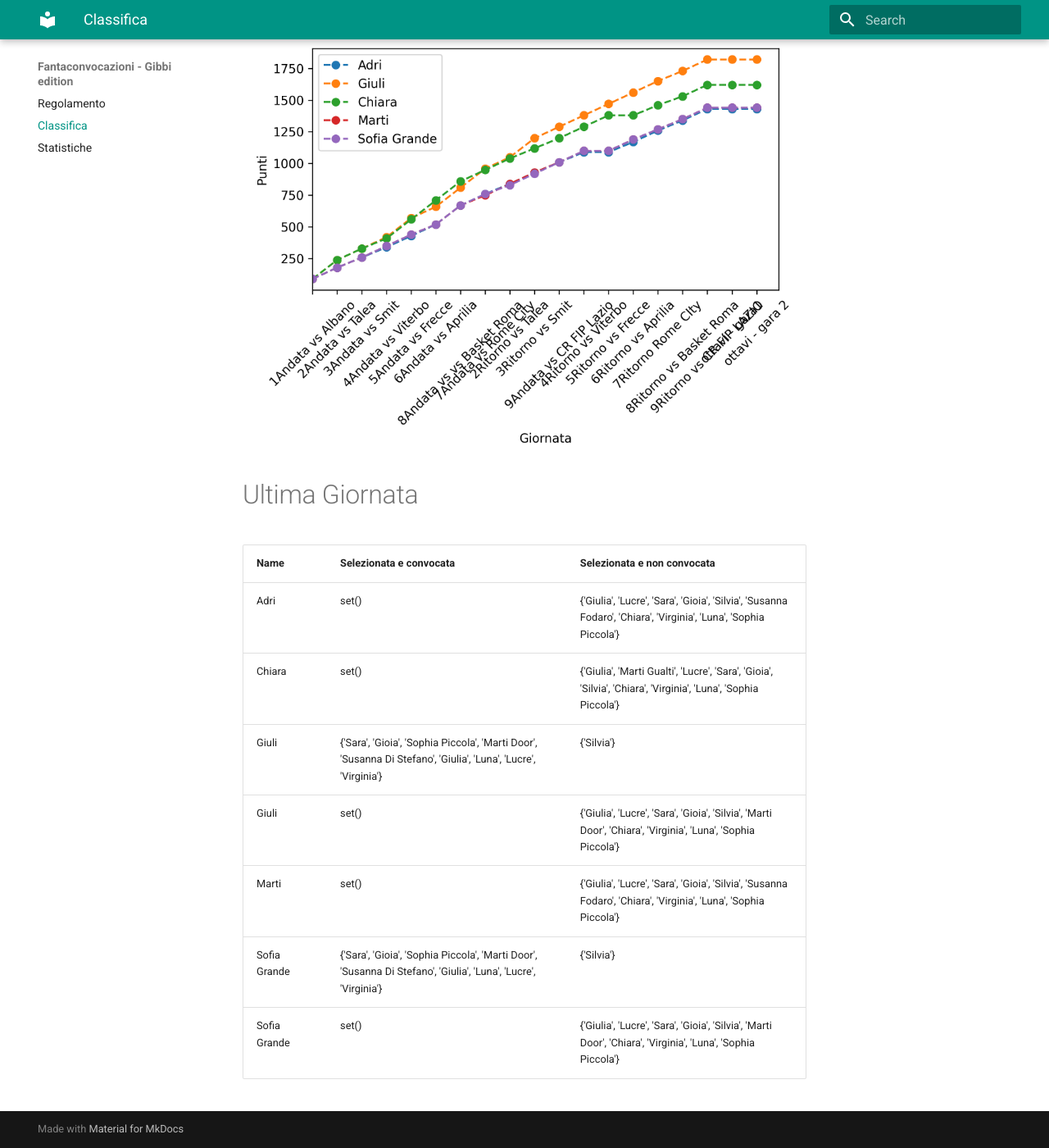
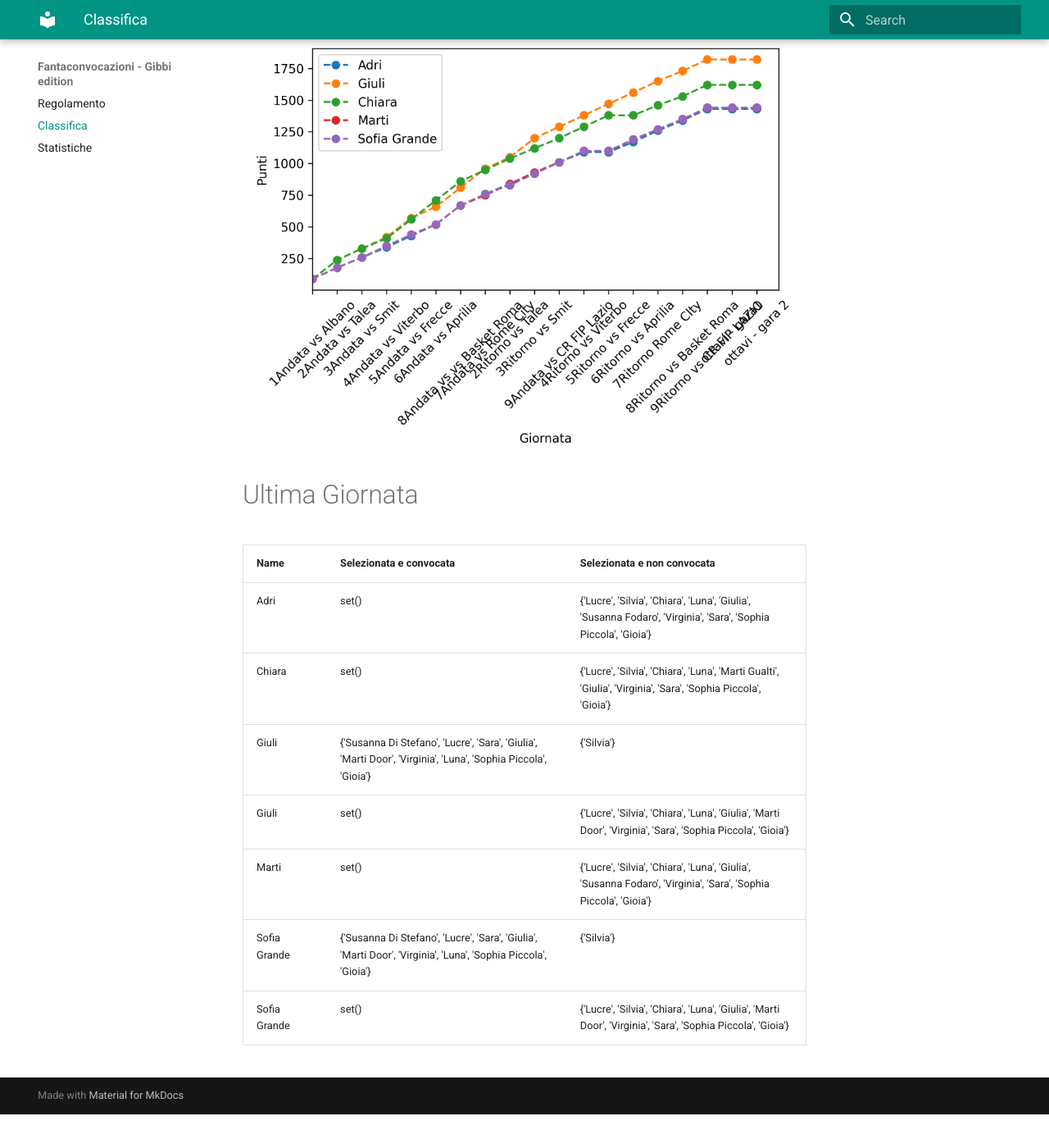
Before and after one commit to martinig94/fantagibbi, an MkDocs documentation site: the page built from docs/Classifica.md, in a window 1280 px wide and 1400 px high, scrolled down 565 px. Shown: the whole window at 82% size. Built offline with MkDocs 1.6.1 and Material for MkDocs 9.7.7, drawn with Linux system fonts in a browser that asks for light colours; after the commit the page ends 1924 px from its top, so only the background shows below that.

Commit message:
Auto-update from main.py

```diff
--- a/docs/Classifica.md
+++ b/docs/Classifica.md
@@ -18,11 +18,11 @@
 <!-- START_TABLE CORRECT -->
 | Name         | Selezionata e convocata                                                                                        | Selezionata e non convocata                                                                                      |
 |:-------------|:---------------------------------------------------------------------------------------------------------------|:-----------------------------------------------------------------------------------------------------------------|
-| Adri         | set()                                                                                                          | {'Giulia', 'Lucre', 'Sara', 'Gioia', 'Silvia', 'Susanna Fodaro', 'Chiara', 'Virginia', 'Luna', 'Sophia Piccola'} |
-| Chiara       | set()                                                                                                          | {'Giulia', 'Marti Gualti', 'Lucre', 'Sara', 'Gioia', 'Silvia', 'Chiara', 'Virginia', 'Luna', 'Sophia Piccola'}   |
-| Giuli        | {'Sara', 'Gioia', 'Sophia Piccola', 'Marti Door', 'Susanna Di Stefano', 'Giulia', 'Luna', 'Lucre', 'Virginia'} | {'Silvia'}                                                                                                       |
-| Giuli        | set()                                                                                                          | {'Giulia', 'Lucre', 'Sara', 'Gioia', 'Silvia', 'Marti Door', 'Chiara', 'Virginia', 'Luna', 'Sophia Piccola'}     |
-| Marti        | set()                                                                                                          | {'Giulia', 'Lucre', 'Sara', 'Gioia', 'Silvia', 'Susanna Fodaro', 'Chiara', 'Virginia', 'Luna', 'Sophia Piccola'} |
-| Sofia Grande | {'Sara', 'Gioia', 'Sophia Piccola', 'Marti Door', 'Susanna Di Stefano', 'Giulia', 'Luna', 'Lucre', 'Virginia'} | {'Silvia'}                                                                                                       |
-| Sofia Grande | set()                                                                                                          | {'Giulia', 'Lucre', 'Sara', 'Gioia', 'Silvia', 'Marti Door', 'Chiara', 'Virginia', 'Luna', 'Sophia Piccola'}     |
+| Adri         | set()                                                                                                          | {'Lucre', 'Silvia', 'Chiara', 'Luna', 'Giulia', 'Susanna Fodaro', 'Virginia', 'Sara', 'Sophia Piccola', 'Gioia'} |
+| Chiara       | set()                                                                                                          | {'Lucre', 'Silvia', 'Chiara', 'Luna', 'Marti Gualti', 'Giulia', 'Virginia', 'Sara', 'Sophia Piccola', 'Gioia'}   |
+| Giuli        | {'Susanna Di Stefano', 'Lucre', 'Sara', 'Giulia', 'Marti Door', 'Virginia', 'Luna', 'Sophia Piccola', 'Gioia'} | {'Silvia'}                                                                                                       |
+| Giuli        | set()                                                                                                          | {'Lucre', 'Silvia', 'Chiara', 'Luna', 'Giulia', 'Marti Door', 'Virginia', 'Sara', 'Sophia Piccola', 'Gioia'}     |
+| Marti        | set()                                                                                                          | {'Lucre', 'Silvia', 'Chiara', 'Luna', 'Giulia', 'Susanna Fodaro', 'Virginia', 'Sara', 'Sophia Piccola', 'Gioia'} |
+| Sofia Grande | {'Susanna Di Stefano', 'Lucre', 'Sara', 'Giulia', 'Marti Door', 'Virginia', 'Luna', 'Sophia Piccola', 'Gioia'} | {'Silvia'}                                                                                                       |
+| Sofia Grande | set()                                                                                                          | {'Lucre', 'Silvia', 'Chiara', 'Luna', 'Giulia', 'Marti Door', 'Virginia', 'Sara', 'Sophia Piccola', 'Gioia'}     |
 <!-- END_TABLE CORRECT -->
```
